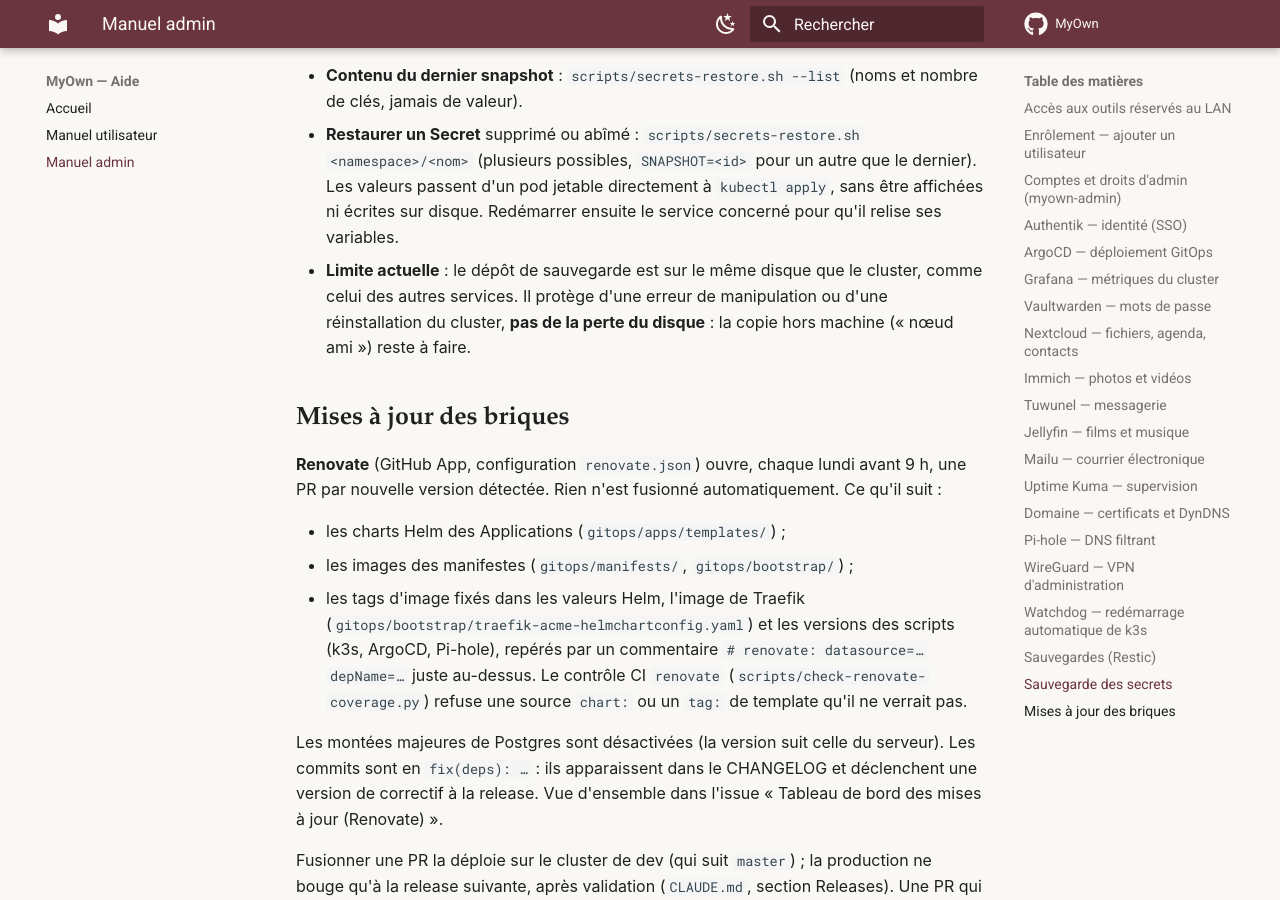
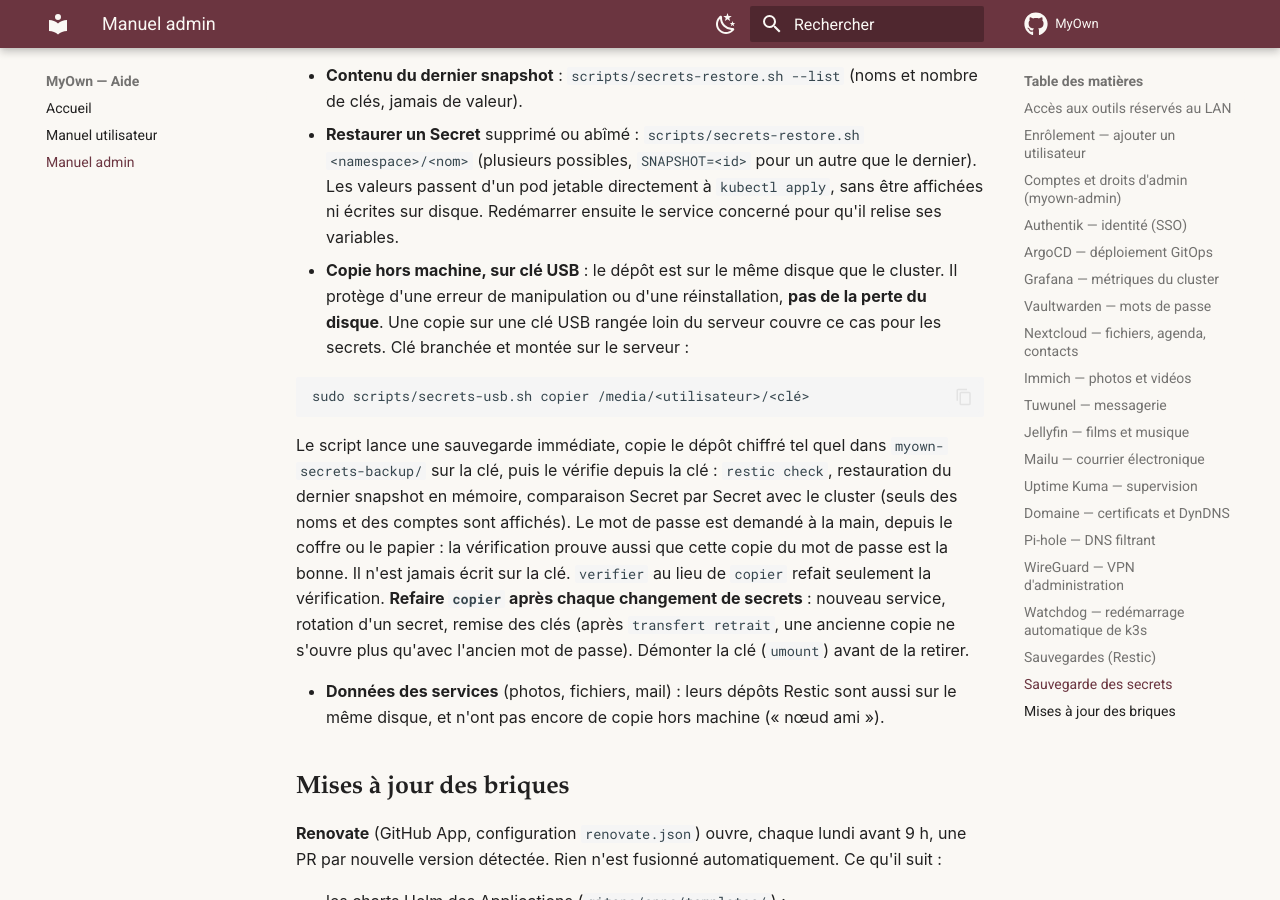
Before and after one commit to Pavliin/MyOwn, an MkDocs documentation site: the page built from docs/manuel-admin.md, in a window 1280 px wide and 900 px high, scrolled down 11102 px. Built offline with MkDocs 1.6.1 and Material for MkDocs 9.7.7, drawn with Linux system fonts in a browser that asks for light colours; comment, search, counter and statistics services are not loaded.

Commit message:
feat(backup): off-machine copy of the secrets backup on a USB key
scripts/secrets-usb.sh copies the encrypted Restic repository of the
secrets backup to a mounted USB key after a fresh backup, then checks
the copy from the key: restic check, latest snapshot restored in tmpfs
and compared Secret by Secret with the cluster. The password is typed
by the admin and never written to the key.

Co-Authored-By: Claude Opus 5.5 <noreply@anthropic.com>

````diff
--- a/docs/manuel-admin.md
+++ b/docs/manuel-admin.md
@@ -456,7 +456,15 @@ kubectl get secret secrets-backup -n myown-backup -o jsonpath='{.data.RESTIC_PAS
 
 - **Contenu du dernier snapshot** : `scripts/secrets-restore.sh --list` (noms et nombre de clés, jamais de valeur).
 - **Restaurer un Secret** supprimé ou abîmé : `scripts/secrets-restore.sh <namespace>/<nom>` (plusieurs possibles, `SNAPSHOT=<id>` pour un autre que le dernier). Les valeurs passent d'un pod jetable directement à `kubectl apply`, sans être affichées ni écrites sur disque. Redémarrer ensuite le service concerné pour qu'il relise ses variables.
-- **Limite actuelle** : le dépôt de sauvegarde est sur le même disque que le cluster, comme celui des autres services. Il protège d'une erreur de manipulation ou d'une réinstallation du cluster, **pas de la perte du disque** : la copie hors machine (« nœud ami ») reste à faire.
+- **Copie hors machine, sur clé USB** : le dépôt est sur le même disque que le cluster. Il protège d'une erreur de manipulation ou d'une réinstallation, **pas de la perte du disque**. Une copie sur une clé USB rangée loin du serveur couvre ce cas pour les secrets. Clé branchée et montée sur le serveur :
+
+```bash
+sudo scripts/secrets-usb.sh copier /media/<utilisateur>/<clé>
+```
+
+Le script lance une sauvegarde immédiate, copie le dépôt chiffré tel quel dans `myown-secrets-backup/` sur la clé, puis le vérifie depuis la clé : `restic check`, restauration du dernier snapshot en mémoire, comparaison Secret par Secret avec le cluster (seuls des noms et des comptes sont affichés). Le mot de passe est demandé à la main, depuis le coffre ou le papier : la vérification prouve aussi que cette copie du mot de passe est la bonne. Il n'est jamais écrit sur la clé. `verifier` au lieu de `copier` refait seulement la vérification. **Refaire `copier` après chaque changement de secrets** : nouveau service, rotation d'un secret, remise des clés (après `transfert retrait`, une ancienne copie ne s'ouvre plus qu'avec l'ancien mot de passe). Démonter la clé (`umount`) avant de la retirer.
+
+- **Données des services** (photos, fichiers, mail) : leurs dépôts Restic sont aussi sur le même disque, et n'ont pas encore de copie hors machine (« nœud ami »).
 
 ## Mises à jour des briques
 
````
Also changed, not shown: 1 other file.
